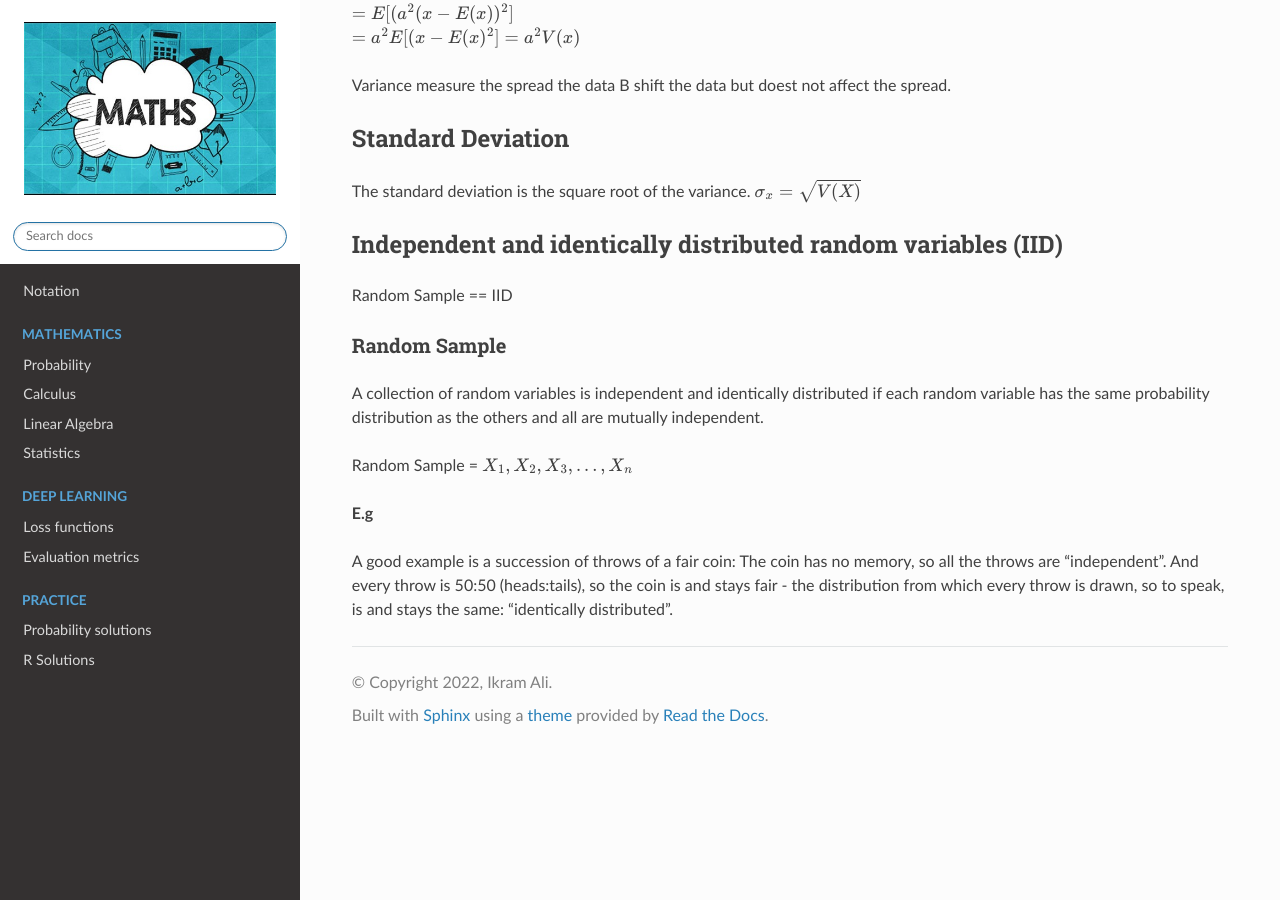
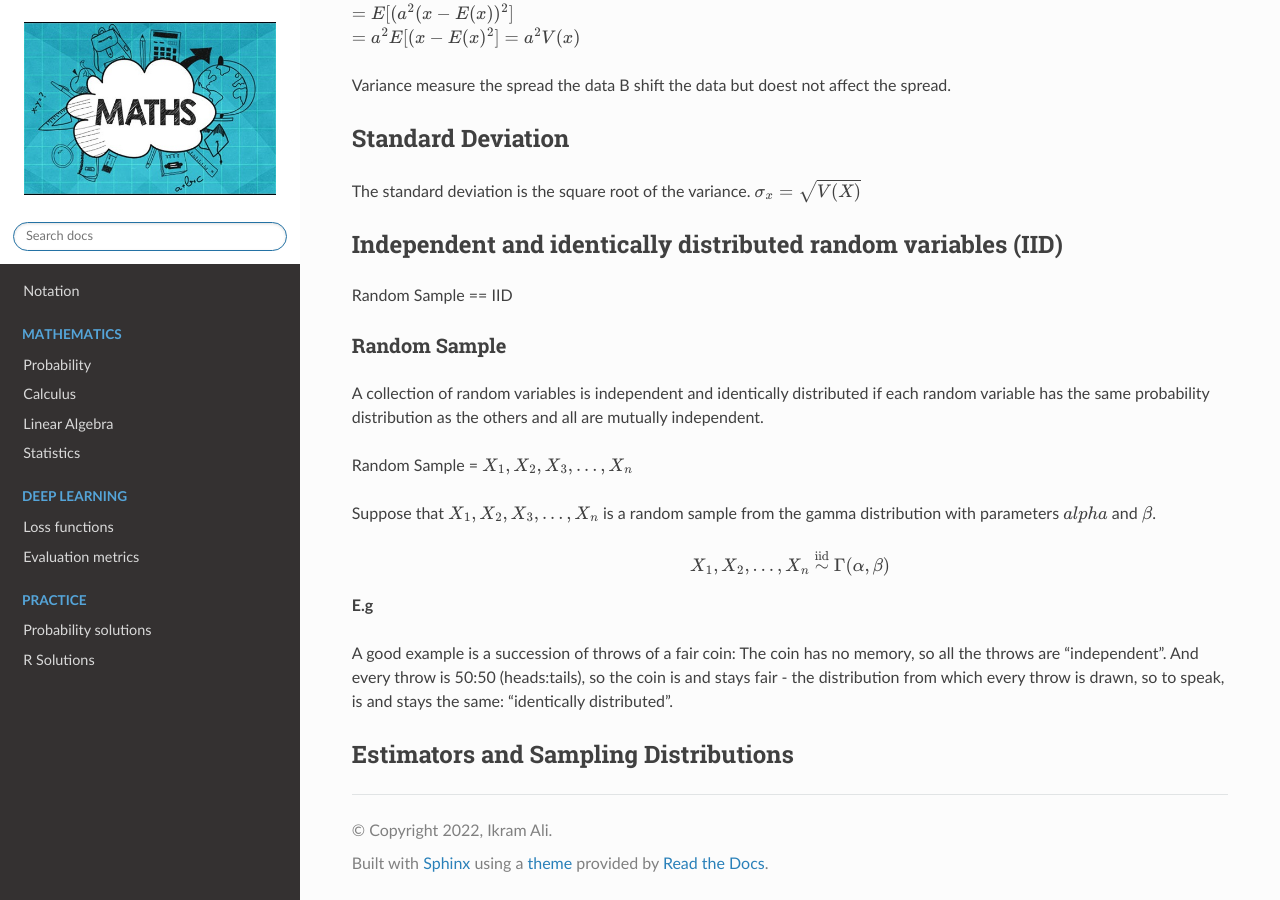
Before and after one commit to akkefa/ml-notes, a Sphinx documentation site: the page built from docs/probability/random_rv.rst, in a window 1280 px wide and 900 px high, scrolled down 4632 px. Built offline with Sphinx 7.4.7 and the Read the Docs theme 2.0.0, drawn with Linux system fonts in a browser that asks for light colours.

Commit message:
New changes.

```diff
--- a/docs/probability/random_rv.rst
+++ b/docs/probability/random_rv.rst
@@ -233,8 +233,18 @@ probability distribution as the others and all are mutually independent.
 
 Random Sample = :math:`X_1, X_2, X_3, ..., X_n`
 
+Suppose that :math:`X_1, X_2, X_3, ..., X_n` is a random sample from the gamma distribution with parameters :math:`alpha`
+and :math:`\beta`.
+
+.. math::
+
+    X_{1},X_{2}, \ldots, X_{n} \stackrel{\mathrm{iid}}{\sim} \Gamma(\alpha, \beta)
+
 **E.g**
 
 A good example is a succession of throws of a fair coin: The coin has no memory, so all the throws are "independent".
 And every throw is 50:50 (heads:tails), so the coin is and stays fair - the distribution from which every throw is
 drawn, so to speak, is and stays the same: "identically distributed".
+
+Estimators and Sampling Distributions
+--------------------------------------
```
